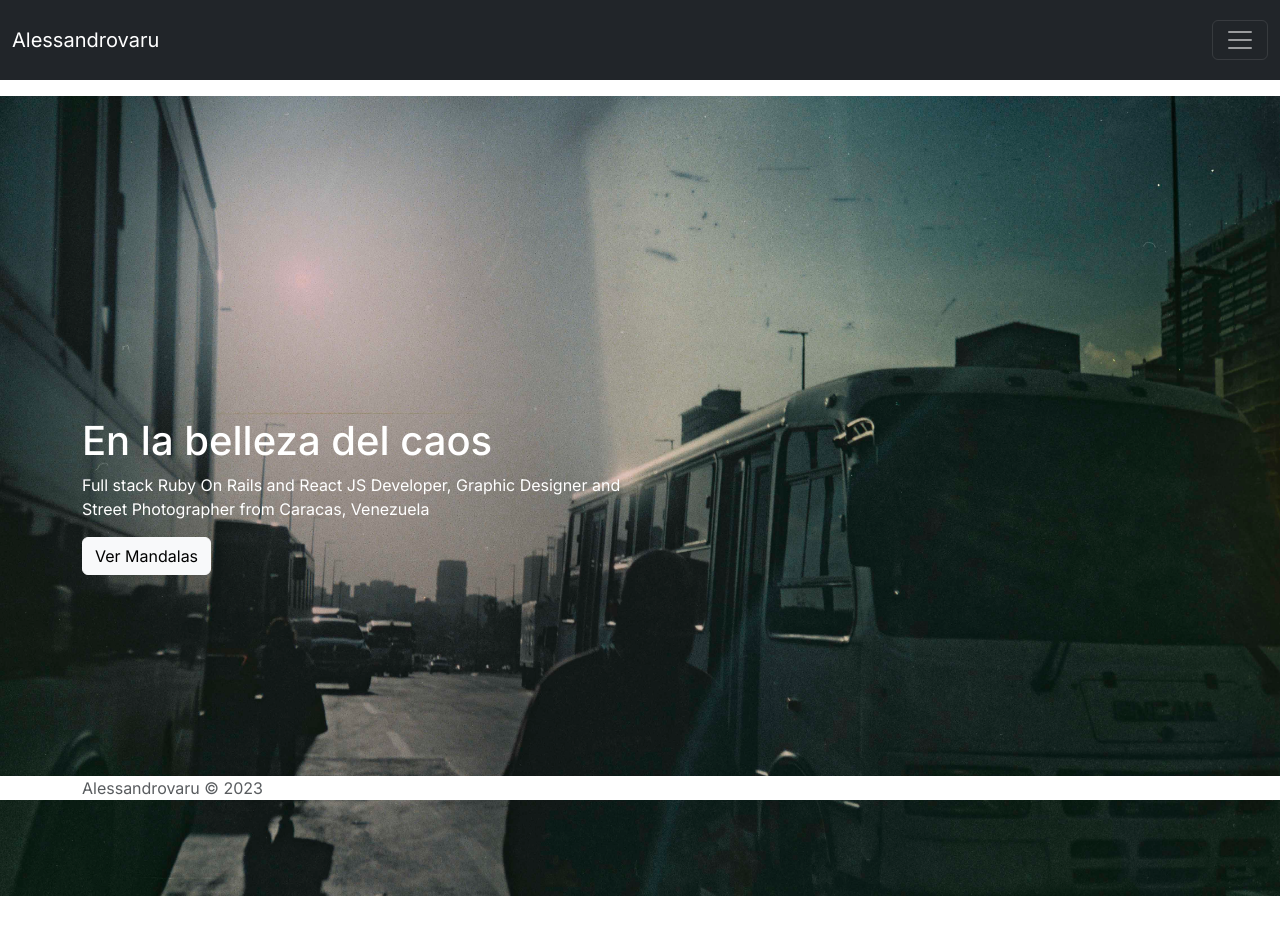
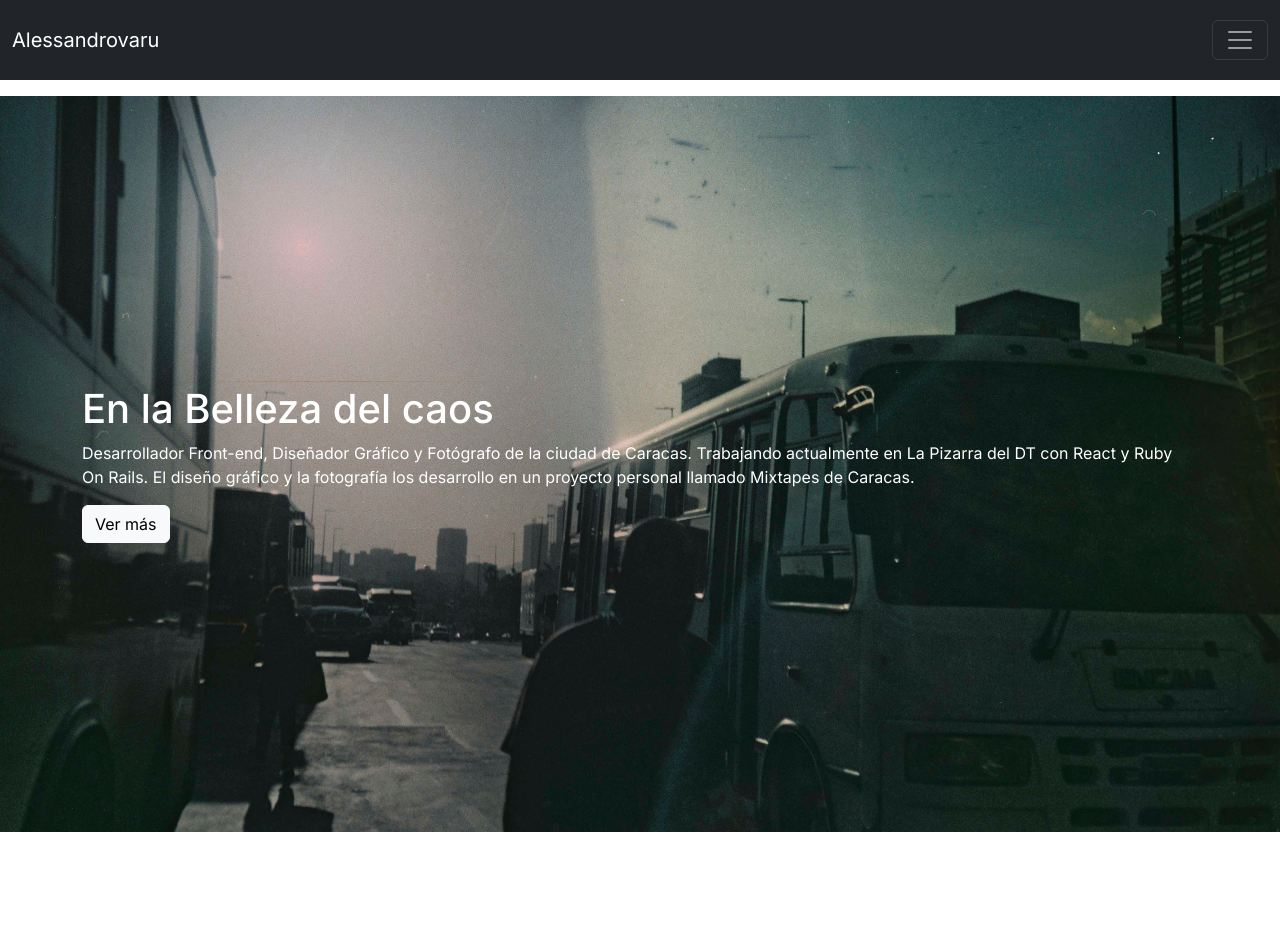
Before and after one commit to alessandrovaru/alessandrovaru-blog-portfolio, a Next.js app: page /home in a window 1280 px wide. Shown: the top 934 px of the page. Built offline with nearby package versions, Linux system fonts and the light colour scheme.

Commit message:
Footer and nav

```diff
--- a/package.json
+++ b/package.json
@@ -17,6 +17,7 @@
     "postcss": "8.4.25",
     "react": "18.2.0",
     "react-bootstrap": "^2.8.0",
+    "react-bootstrap-icons": "^1.10.3",
     "react-dom": "18.2.0",
     "tailwindcss": "3.3.2"
   }
--- a/src/app/home/page.js
+++ b/src/app/home/page.js
@@ -1,16 +1,33 @@
+// COMPONENTS
 import NavigationBar from "@/components/Nav"
-import Image from "next/image"
-import Logo from "@/images/logoName.png"
-import './styles.css'
 import HeroContainer from "@/components/HeroContainer"
 import Footer from "@/components/Footer"
 import AboutMe from "@/components/AboutMe"
+//IMAGES
+import backgroundImage from '../../images/p1.jpg'
+//STYLES
+import './styles.css'
+
+const homeContent = {
+  title: 'En la Belleza del caos',
+  subtitle: 'Desarrollador Front-end, Diseñador Gráfico y Fotógrafo de la ciudad de Caracas. Trabajando actualmente en La Pizarra del DT con React y Ruby On Rails. El diseño gráfico y la fotografía los desarrollo en un proyecto personal llamado Mixtapes de Caracas.',
+  backgroundImage: backgroundImage,
+  link: {
+    url: '/mandalas',
+    text: 'Ver más'
+  }
+}
+
 
 const HomePage = () => {
+
   return (
     <>
       <NavigationBar />
-      <HeroContainer />
+      <HeroContainer
+        homeContent={homeContent}
+        backgroundImage={backgroundImage}
+      />
       <AboutMe />
       <Footer />
     </>
--- a/src/components/Footer/index.js
+++ b/src/components/Footer/index.js
@@ -1,10 +1,13 @@
+import { Instagram, Twitter } from 'react-bootstrap-icons'
 import './styles.css'
 
 const Footer = () => {
   return (
-    <footer className="footer fixed-bottom">
-      <div className="container">
-        <span className="text-muted">Alessandrovaru &copy; 2023</span>
+    <footer className="footer d-flex align-items-center">
+      <div className="container-fluid d-flex justify-content-end align-items-center">
+        <span>Alessandrovaru &copy; 2023</span>
+        <Instagram className='ms-3' size={16} color='white' />
+        <Twitter className='ms-3' size={16} color='white' />
       </div>
     </footer>
   )
--- a/src/components/Footer/styles.css
+++ b/src/components/Footer/styles.css
@@ -1,6 +1,5 @@
 .footer{
   height: 3vh;
-  background-color:white;
   color: white;
   bottom: 0;
   width: 100%;
--- a/src/components/HeroContainer/index.js
+++ b/src/components/HeroContainer/index.js
@@ -1,14 +1,24 @@
+import Link from 'next/link'
 import'./styles.css'
 
-const HeroContainer = () => {
+
+
+const HeroContainer = (props) => {
   return (
-    <div className="hero-container">
+    <div
+      className="hero-container"
+      style={{
+        backgroundImage: `url(${props.backgroundImage.src})`,
+      }}
+    >
       <div className="container">
         <div className="row align-items-center">
-          <div className="col-md-6">
-            <h1>En la belleza del caos</h1>
-            <p>Full stack Ruby On Rails and React JS Developer, Graphic Designer and Street Photographer from Caracas, Venezuela</p>
-            <button className="btn btn-light">Ver Mandalas</button>
+          <div className="col-md-12">
+            <h1>{props.homeContent.title}</h1>
+            <p>{props.homeContent.subtitle}</p>
+            <Link href={props.homeContent.link.url} >
+              <button className="btn btn-light">{props.homeContent.link.text}</button>
+            </Link>
           </div>
         </div>
       </div>
--- a/src/components/HeroContainer/styles.css
+++ b/src/components/HeroContainer/styles.css
@@ -5,7 +5,6 @@
   color: white;
   flex-direction: column;
   justify-content: center;
-  background-image: url('../../images/p1.jpg');
   background-size: cover;
   background-position: center;
 }
```
Also changed, not shown: 1 other file (tests, documents, lock files or other folders).
